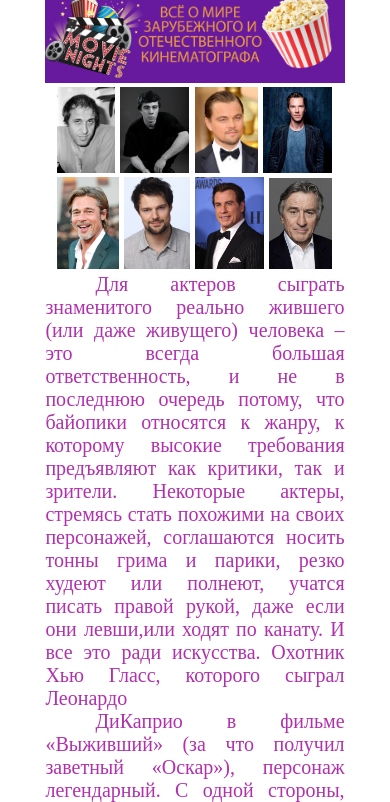
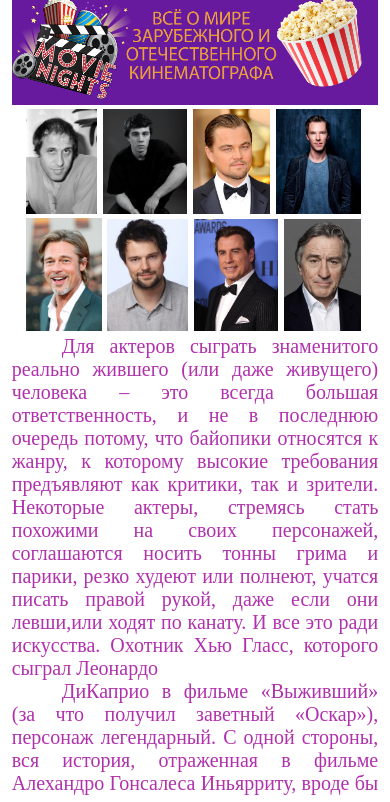
Before and after one commit to VermilionEye/Front, a plain HTML site: page index.html in a window 390 px wide. Shown: the part 54-856 px from the top of the page. Drawn offline with nearby package versions, Linux system fonts and the light colour scheme; a script that the page names is missing.

Commit message:
Update style.css

```diff
--- a/csss/style.css
+++ b/csss/style.css
@@ -536,7 +536,8 @@ iframe{
     }
 
     .Zastavka{
-        padding-top: 4%;
+        padding-top: 0px;
+        width: 100%;
     }
 
     .Gallery{
@@ -596,6 +597,9 @@ iframe{
         height: 4px;
         top: 8px;
         transition: all 0.5s ease 0s;
+    }
+    main{
+        width: 98%;
     }
 
     .Menu_burger::after,
@@ -793,10 +797,6 @@ iframe{
     .Text{
         padding-top: 0px;
     }
-    .Zastavka{
-        padding-top: 0px;
-        width: 100%;
-    }
 }
 @media (min-width: 768px) and (max-width: 1000px){
     .footergrid{
```
